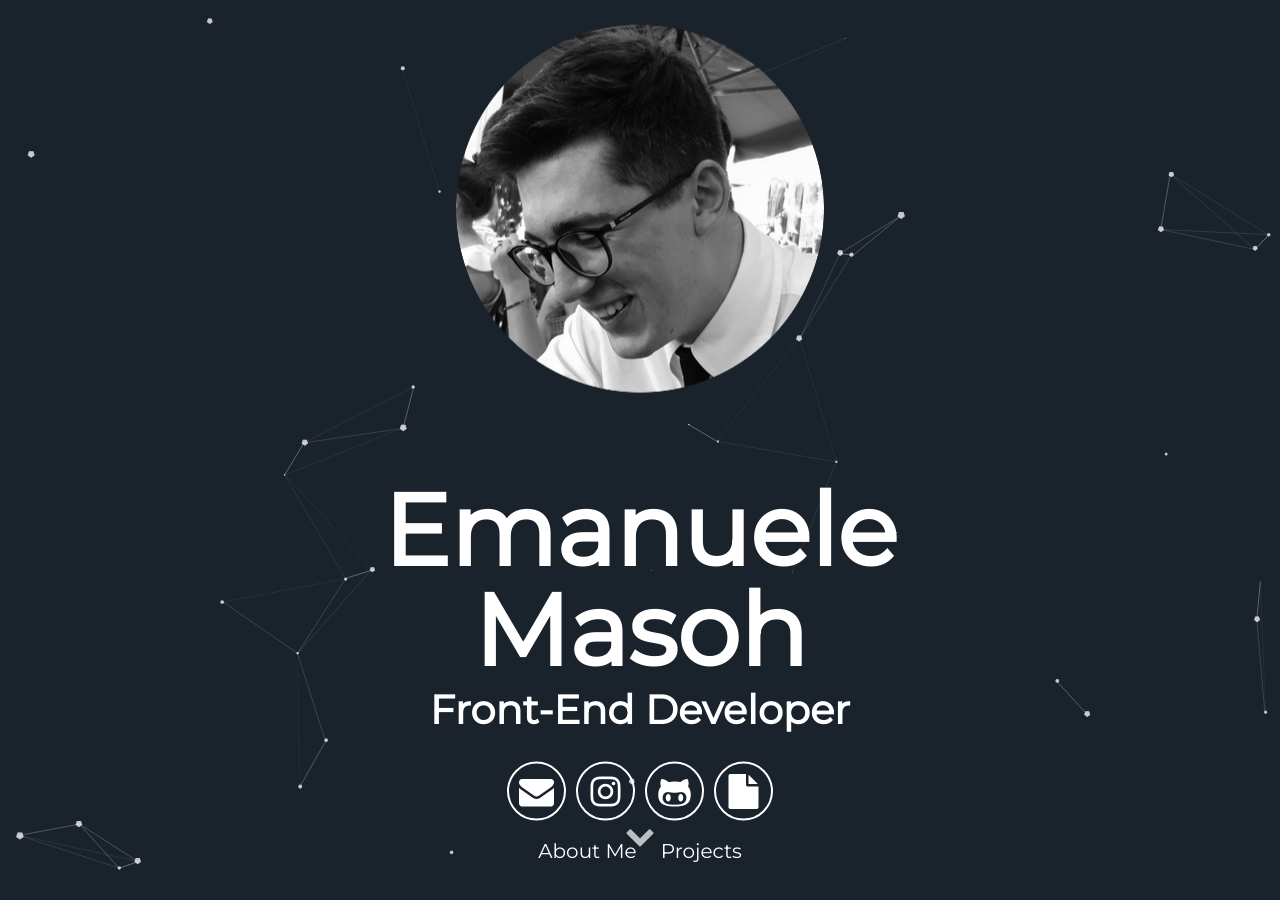
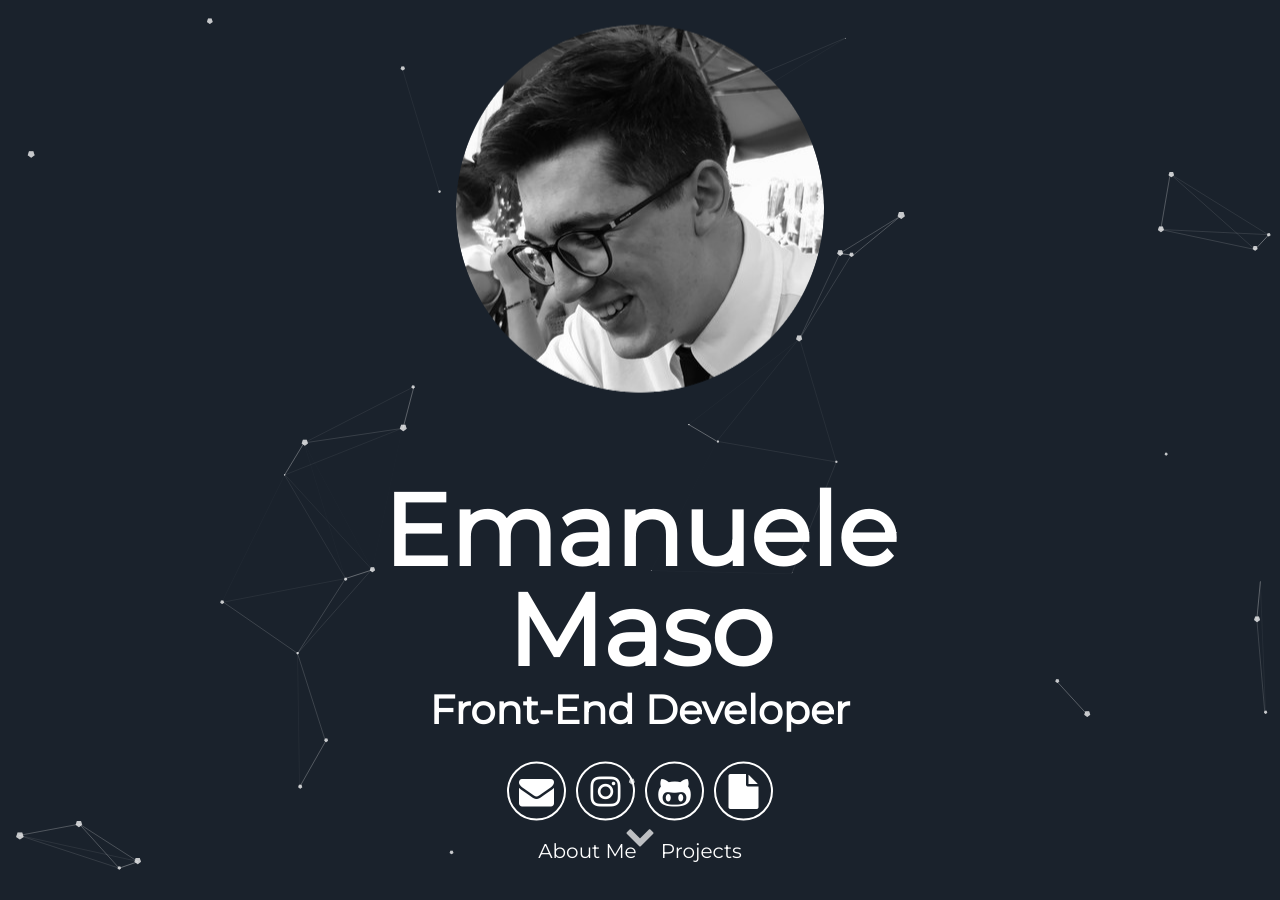
Before and after one commit to ClarkStoro/clarkstoro.github.io, a Jekyll site: the page built from index.html, in a window 1280 px wide and 900 px high. Built offline with Jekyll 4.4.1, drawn with Linux system fonts in a browser that asks for light colours.

Commit message:
Update header.html

```diff
--- a/_includes/header.html
+++ b/_includes/header.html
@@ -6,7 +6,7 @@
 
     </div>
       <h1>
-        <span class="site-title">{{site.username}}h</span>
+        <span class="site-title">{{site.username}}</span>
         <span class="site-description">{{site.user_title}}</span>
       </h1>
       <div class="header-icons">
```
